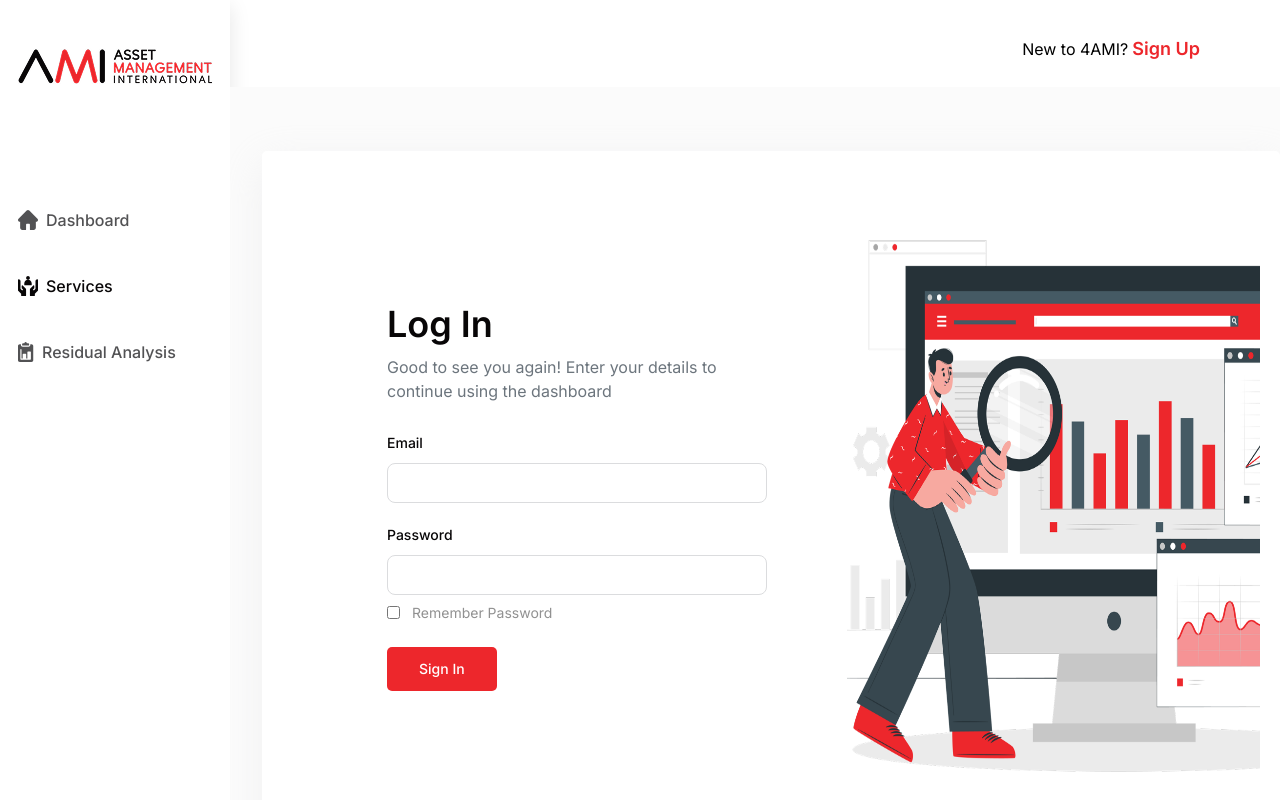
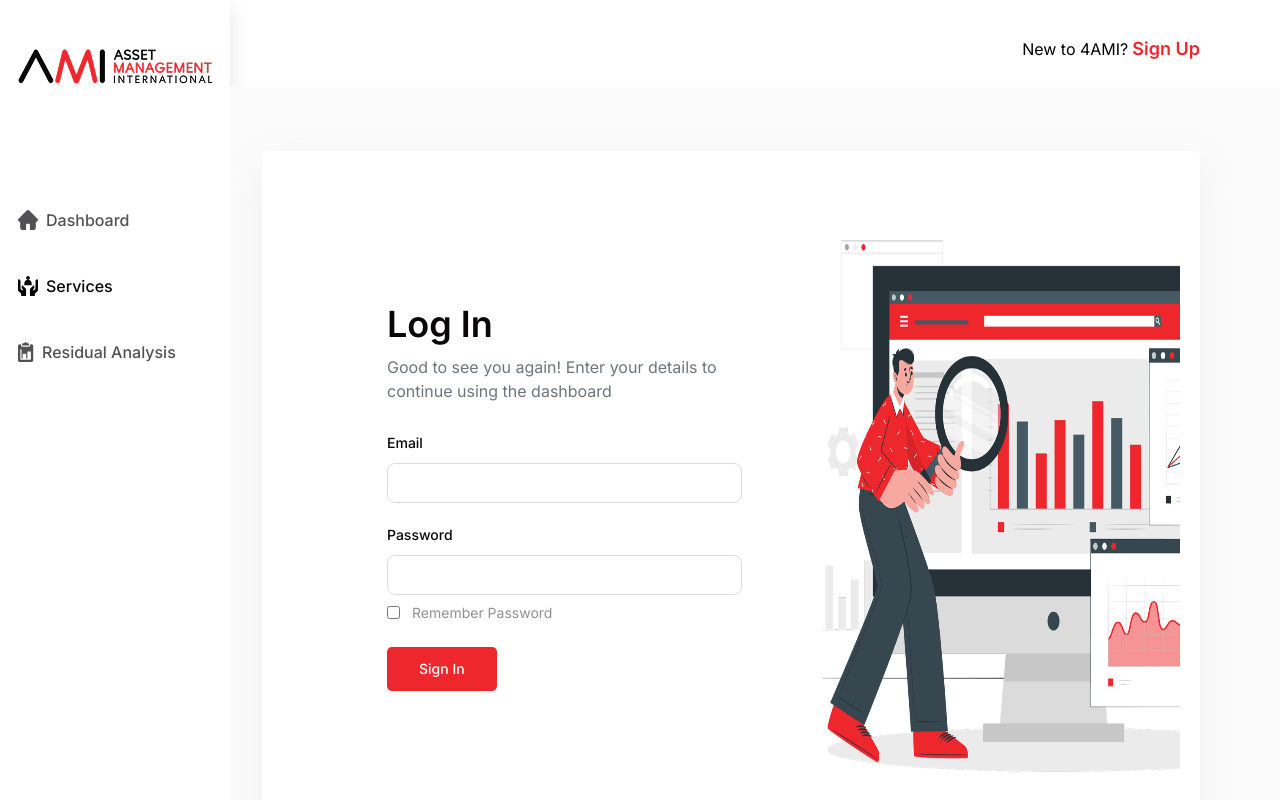
Before and after one commit to arakash-developer/headless, a React (Vite) app: page /login in a window 1280 px wide. Built offline with nearby package versions, Linux system fonts and the light colour scheme.

Commit message:
style: Remove redundant max-width from Navbar component for cleaner layout style: Adjust margin in Login component for improved spacing

```diff
--- a/src/components/login/Login.jsx
+++ b/src/components/login/Login.jsx
@@ -106,7 +106,7 @@ const Login = () => {
 
   return (
     <>
-      <div className="loginBox bg-[#fff] max-w-[1099px] mb-[171px] rounded-[5px] pl-[125px] pr-[20px] py-5 flex gap-[80px] h-full items-center">
+      <div className="loginBox bg-[#fff] mr-[80px] mb-[171px] rounded-[5px] pl-[125px] pr-[20px] py-5 flex gap-[80px] h-full items-center">
         <div className="max-w-[380px] py-[131px]">
           <h3 className="not-italic font-semibold text-4xl leading-[125%] text-[var(--primary2)]">
             Log In
--- a/src/components/main/Navbar.jsx
+++ b/src/components/main/Navbar.jsx
@@ -3,7 +3,7 @@ import { Link } from "react-router-dom";
 const Navbar = () => {
   return (
     <>
-      <nav className="max-w-[1099px] mt-[35px] mb-6 mr-[80px] flex justify-between items-center">
+      <nav className="mt-[35px] mb-6 mr-[80px] flex justify-between items-center">
         {/* <div className="flex items-center relative">
         <input
           type="text"
```
